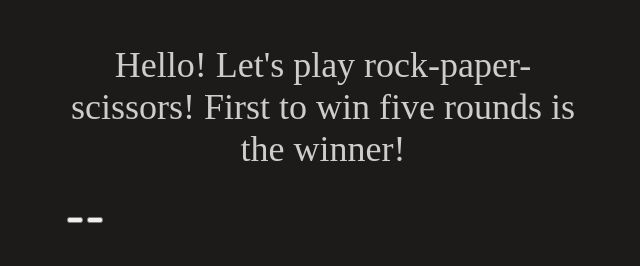
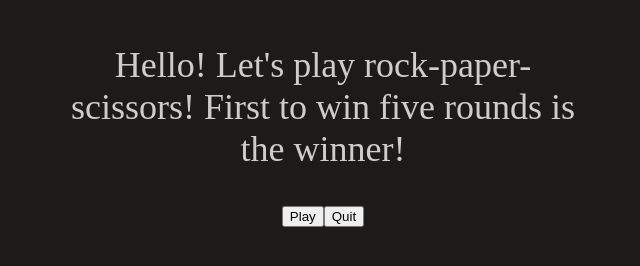
Before and after one commit to CoaklBry/rock-paper-scissors, a plain HTML site: page index.html in a window 1280 px wide. Shown: the whole page, without its empty margins (317-957 px from the left). Drawn offline with Linux system fonts and the light colour scheme.

Commit message:
Began adding CSS to some of the larger classes.

```diff
--- a/index.html
+++ b/index.html
@@ -16,8 +16,8 @@
             </p>
         </div>
         <div class="buttonDiv">
-            <button id="playButton"></button>
-            <button id="quitButton"></button>
+            <button id="playButton">Play</button>
+            <button id="quitButton">Quit</button>
         </div>
     </div>
 </body>
--- a/style.css
+++ b/style.css
@@ -5,11 +5,24 @@ body {
     color: rgb(205, 205, 205);
 }
 
+.gameDiv {
+    display: flex;
+    flex-direction: column;
+    justify-content: center;
+}
+
 .output {
     background-color: inherit;
     color: inherit;
     width: 40vw;
     height: auto;
+    border: 3px;
+    border-color:rgb(205, 205, 205)
+}
+
+.buttonDiv {
+    display: flex;
+    justify-content: center;
 }
 
 .introduction {
```
